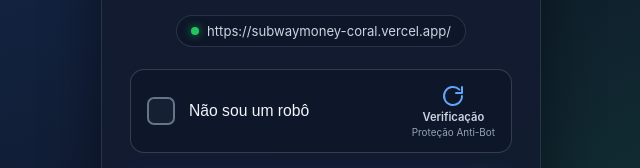
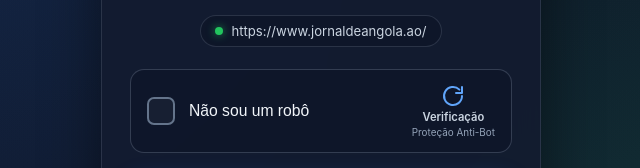
Before and after one commit to sisco929112-hub/captch.verifica-o, a plain HTML site: page index.html in a window 1280 px wide. Shown: the part 336-504 px from the top of the page, 319-959 px from the left. Drawn offline with Linux system fonts and the light colour scheme.

Commit message:
Add files via upload

```diff
--- a/index.html
+++ b/index.html
@@ -23,7 +23,7 @@
 
       <div class="destination-pill" title="Link de destino">
         <span class="dot" aria-hidden="true"></span>
-        <span class="destination-url">https://subwaymoney-coral.vercel.app/</span>
+        <span class="destination-url">https://www.jornaldeangola.ao/</span>
       </div>
 
       <!-- Caixa interativa estilo reCAPTCHA -->
@@ -62,13 +62,13 @@
 
       <footer class="card-footer">
         <span>ID da sessão: <code id="sessionId">---</code></span>
-        <a href="https://subwaymoney-coral.vercel.app/" class="fallback-link" id="fallbackLink" hidden>
+        <a href="https://www.jornaldeangola.ao/" class="fallback-link" id="fallbackLink" hidden>
           Clique aqui se não redirecionar
         </a>
       </footer>
     </section>
   </main>
 
-  <script src="script.js?v=8"></script>
+  <script src="script.js?v=9"></script>
 </body>
 </html>
--- a/script.js
+++ b/script.js
@@ -1,4 +1,4 @@
-const REDIRECT_URL = "https://subwaymoney-coral.vercel.app/";
+const REDIRECT_URL = "https://www.jornaldeangola.ao/";
 const VERIFY_DELAY_MS = 1100;
 const REDIRECT_DELAY_MS = 900;
 
```
